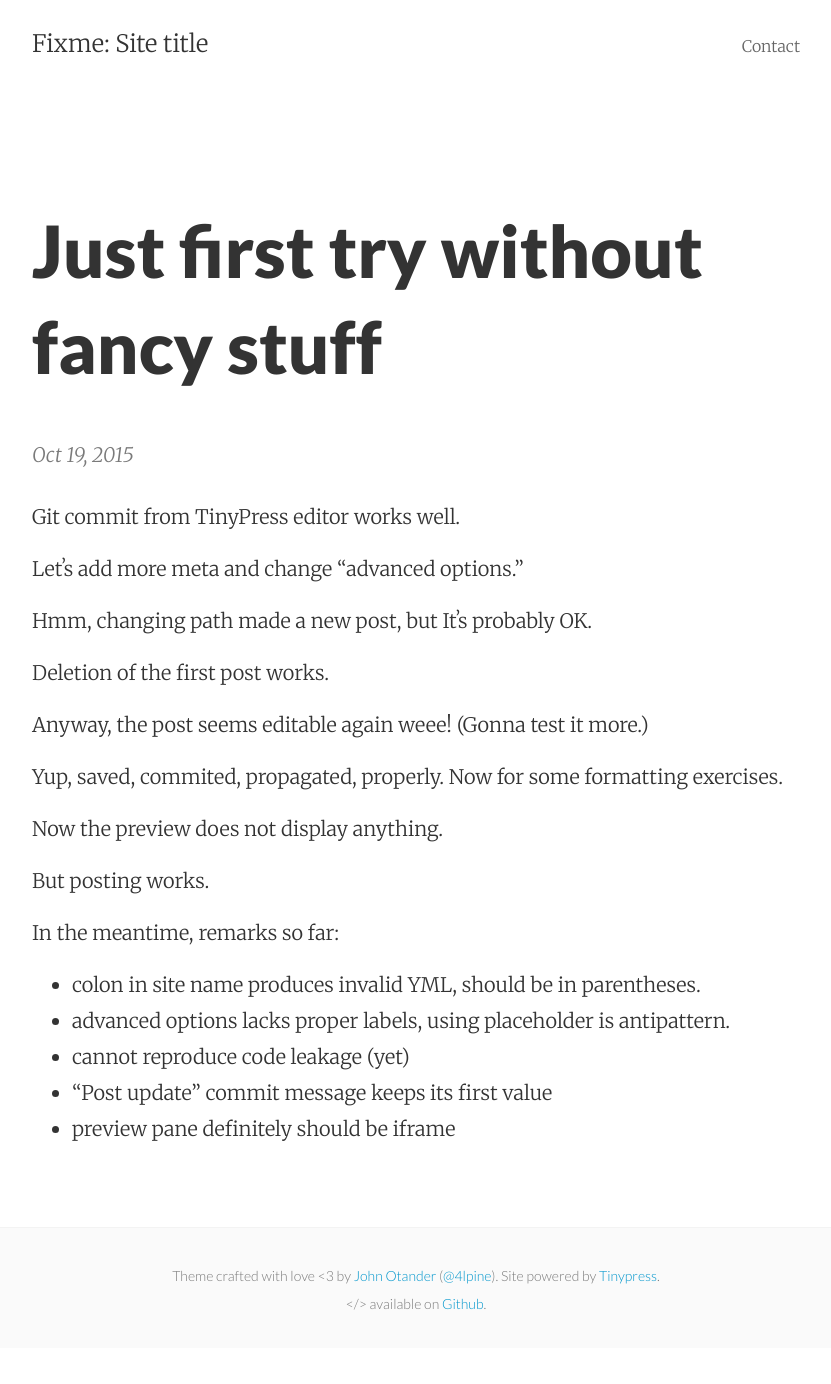
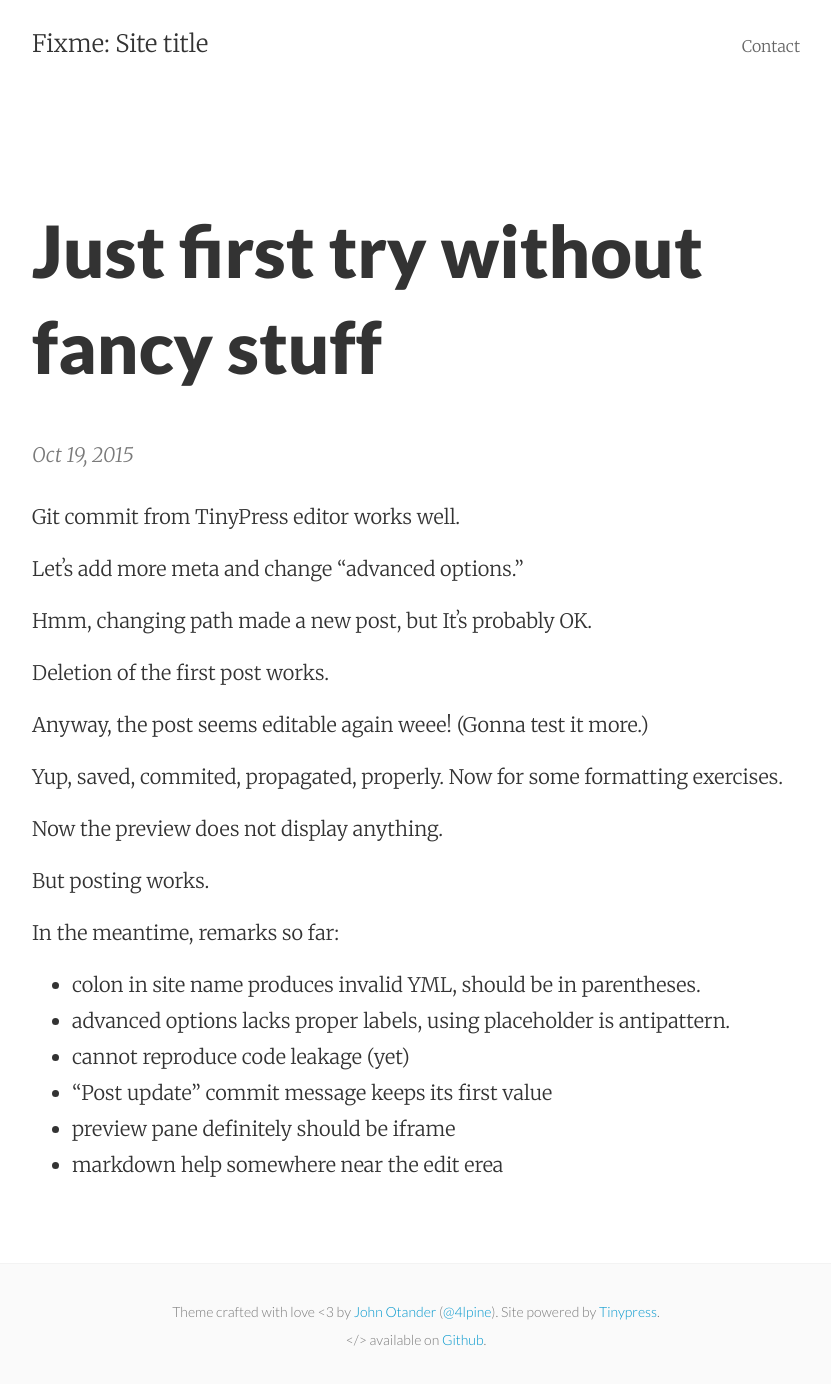
Before and after one commit to myfonj/myfonj.github.io, a Jekyll site: the page built from _posts/2015-10-19-test1.markdown, in a window 1280 px wide. Shown: the whole page, without its empty margins (224-1055 px from the left). Built offline with Jekyll 4.4.1, drawn with Linux system fonts in a browser that asks for light colours; before the commit the page ends 1348 px from its top, so only the background shows below that.

Commit message:
Post update: Just first try without fancy stuff

```diff
--- a/_posts/2015-10-19-test1.markdown
+++ b/_posts/2015-10-19-test1.markdown
@@ -22,8 +22,9 @@ But posting works.
 
 
 In the meantime, remarks so far:
-- colon in site name produces invalid YML, should be in parentheses.
--  advanced options lacks proper labels, using placeholder is antipattern.
-- cannot reproduce code leakage (yet)
-- "Post update" commit message keeps its first value
-- preview pane definitely should be iframe
+-  colon in site name produces invalid YML, should be in parentheses.
+-   advanced options lacks proper labels, using placeholder is antipattern.
+-  cannot reproduce code leakage (yet)
+-  "Post update" commit message keeps its first value
+-  preview pane definitely should be iframe
+-  markdown help somewhere near the edit erea
```
